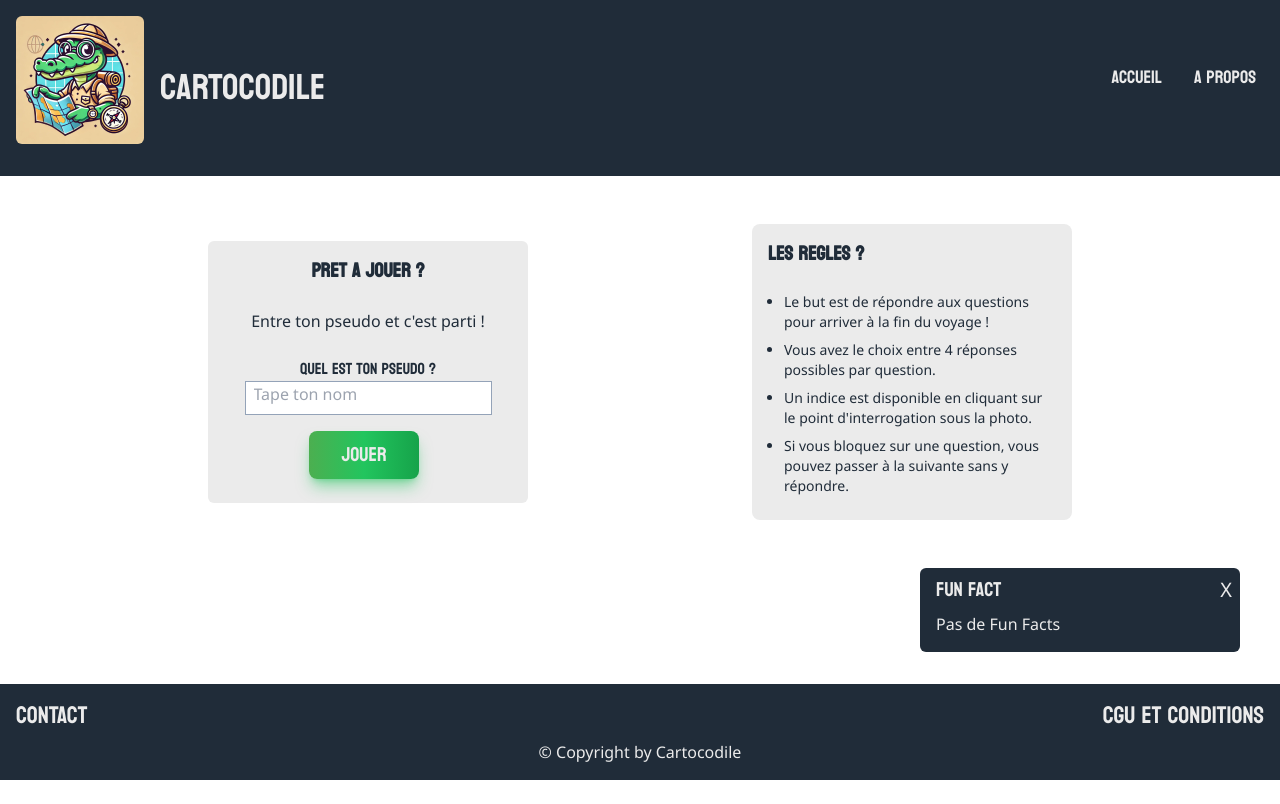
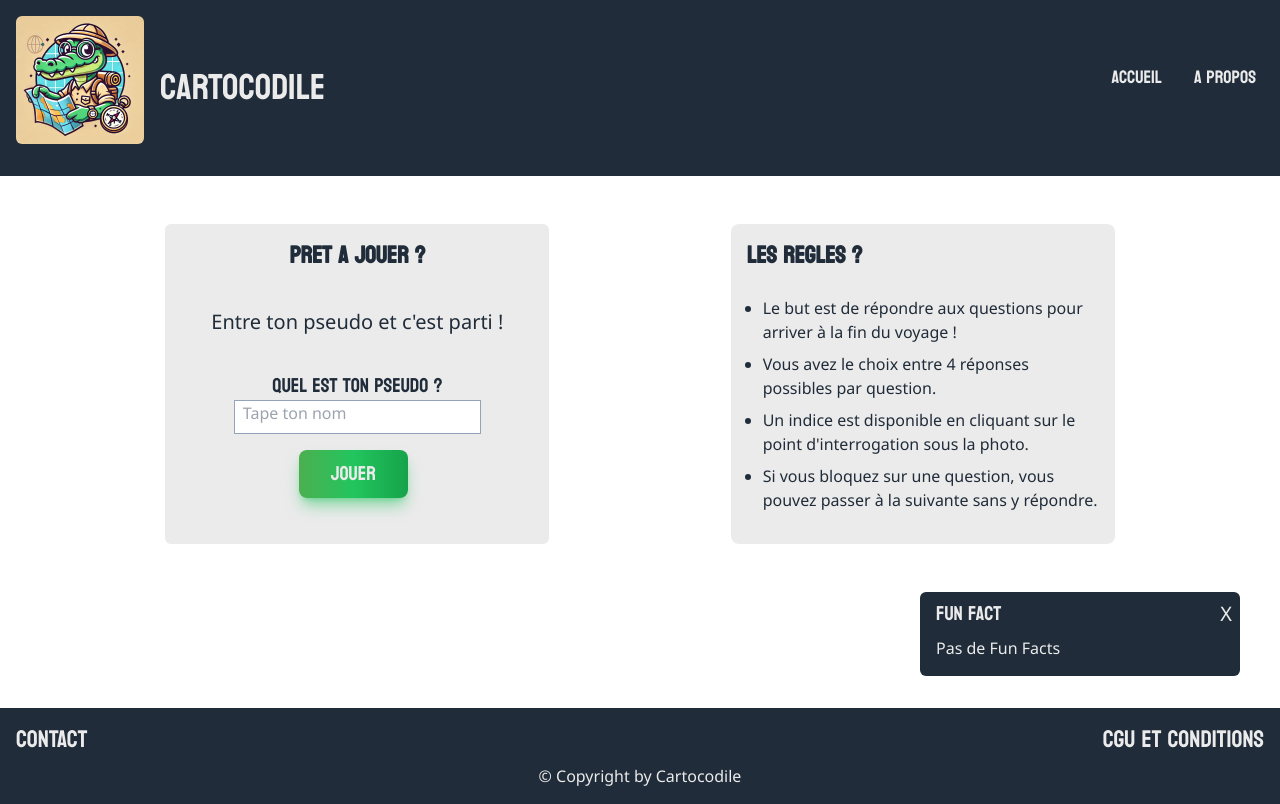
Before and after one commit to WildCodeSchool-2024-09/JS-RemoteFR-Vert-CrewCodeIle-CartoCodile-P2, a React (Vite) app in the folder client/: page / in a window 1280 px wide. Built offline with nearby package versions, Linux system fonts and the light colour scheme; no server answers.

Commit message:
feat: home responsive style

```diff
--- a/client/src/components/PseudoForm.tsx
+++ b/client/src/components/PseudoForm.tsx
@@ -23,11 +23,11 @@ export default function PseudoForm() {
   };
 
   return (
-    <article className="p-4 bg-secondary rounded-md flex flex-col items-center gap-6 w-80 lg:w-80">
-      <h2 className="font-Koulen text-xl text-primary font-semibold">
+    <article className="p-4 bg-secondary rounded-md flex flex-col items-center w-80 gap-6 lg:gap-9 lg:w-96 lg:h-80">
+      <h2 className="font-Koulen text-xl lg:text-2xl text-primary font-semibold">
         PRET A JOUER ?
       </h2>
-      <p className="font-NotoSans text-primary">
+      <p className="font-NotoSans text-sm lg:text-xl text-primary">
         Entre ton pseudo et c'est parti !
       </p>
       <form
@@ -35,7 +35,7 @@ export default function PseudoForm() {
         className="flex flex-col items-center"
         action=""
       >
-        <label htmlFor="userPseudo" className="font-Koulen text-l text-primary">
+        <label htmlFor="userPseudo" className="font-Koulen text-l lg:text-xl text-primary">
           Quel est ton pseudo ?
         </label>
         <input
--- a/client/src/components/Rules.tsx
+++ b/client/src/components/Rules.tsx
@@ -1,21 +1,21 @@
 const Rules = () => {
   return (
-    <section className="bg-secondary p-4 rounded-lg my-4 flex flex-col gap-4 w-80">
-      <h2 className="text-xl font-semibold mb-2 text-primary font-Koulen">
+    <section className="bg-secondary p-4 rounded-lg my-4 flex flex-col gap-4 w-80 lg:w-96 lg:h-80">
+      <h2 className="text-xl lg:text-2xl font-semibold mb-2 text-primary font-Koulen">
         LES REGLES ?
       </h2>
       <ul className="list-disc pl-4">
-        <li className="text-sm text-primary mb-2 font-NotoSans">
+        <li className="text-sm lg:text-base text-primary mb-2 font-NotoSans">
           Le but est de répondre aux questions pour arriver à la fin du voyage !
         </li>
-        <li className="text-sm text-primary mb-2 font-NotoSans">
+        <li className="text-sm lg:text-base text-primary mb-2 font-NotoSans">
           Vous avez le choix entre 4 réponses possibles par question.
         </li>
-        <li className="text-sm text-primary mb-2 font-NotoSans">
+        <li className="text-sm lg:text-base text-primary mb-2 font-NotoSans">
           Un indice est disponible en cliquant sur le point d'interrogation sous
           la photo.
         </li>
-        <li className="text-sm text-primary mb-2 font-NotoSans">
+        <li className="text-sm lg:text-base text-primary mb-2 font-NotoSans">
           Si vous bloquez sur une question, vous pouvez passer à la suivante
           sans y répondre.
         </li>
```
